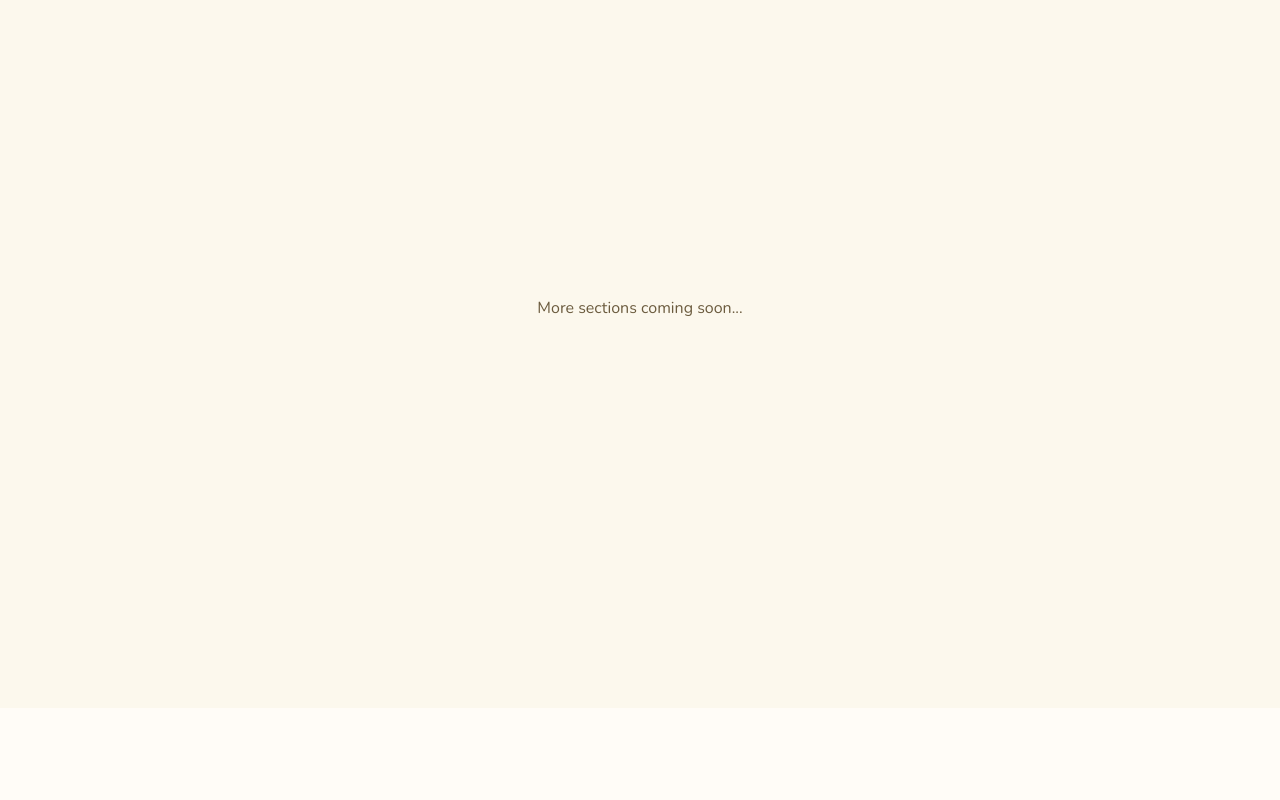
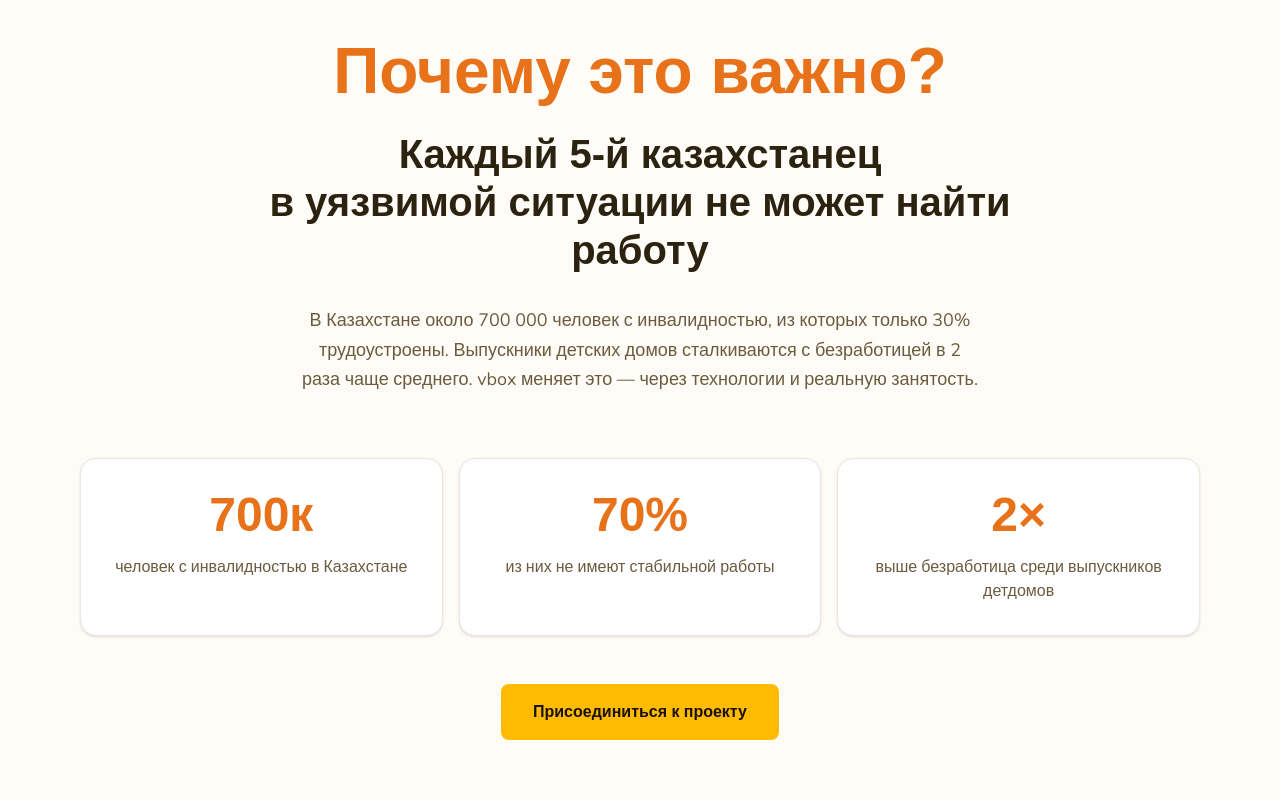
Before and after one commit to nuran-command/vbox-website, a Next.js app: page / in a window 1280 px wide. Shown: the part 1660-2460 px from the top of the page. Before the commit the page ends 2368 px from the top, so only its background shows below. Built offline with nearby package versions, Linux system fonts and the light colour scheme; a web font is replaced by a local one.

Commit message:
feat: build project impact and achievement components

```diff
--- a/app/page.tsx
+++ b/app/page.tsx
@@ -3,6 +3,8 @@
 import Navbar from "@/components/layout/Navbar";
 import Hero from "@/components/sections/Hero";
 import Mission from "@/components/sections/Mission";
+import WhyItMatters from "@/components/sections/WhyItMatters";
+import Achievements from "@/components/sections/Achievements";
 
 export default function Home() {
   return (
@@ -10,10 +12,8 @@ export default function Home() {
       <Navbar />
       <Hero />
       <Mission />
-      {/* Other sections will go here */}
-      <div className="h-screen bg-creamLight flex items-center justify-center">
-        <p className="text-brownMid font-body">More sections coming soon...</p>
-      </div>
+      <WhyItMatters />
+      <Achievements />
     </main>
   );
 }
--- a/components/layout/Navbar.tsx
+++ b/components/layout/Navbar.tsx
@@ -12,7 +12,7 @@ export default function Navbar() {
 
         {/* Logo */}
         <Link href="/" className="flex items-center">
-          <img src="/images/Group 210.png" alt="vbox logo" className="h-12 w-auto object-contain" />
+          <img src="/images/vbox_logo.png" alt="vbox logo" className="h-12 w-auto object-contain" />
         </Link>
 
         {/* Desktop Menu */}
--- /dev/null
+++ b/components/sections/Achievements.tsx
@@ -0,0 +1,84 @@
+import React from 'react';
+
+export default function Achievements() {
+  return (
+    <section className="py-[96px] md:py-[128px] bg-cream">
+      <div className="max-w-[1280px] mx-auto px-4 sm:px-8 md:px-[80px]">
+
+        <div className="grid grid-cols-1 md:grid-cols-2 gap-[64px] items-center">
+
+          {/* Left Column: Text & List */}
+          <div className="flex flex-col">
+            <div className="flex items-center gap-[16px] mb-[24px]">
+              <span className="w-[32px] h-[2px] bg-orange"></span>
+              <span className="text-orange font-body font-bold text-sm uppercase tracking-wider">Наши достижения</span>
+            </div>
+
+            <h2 className="font-display font-[700] text-[40px] md:text-[56px] lg:text-[64px] leading-[1.1] text-brown mb-[16px]">
+              Результаты, <br className="hidden md:block" /> которые говорят сами
+            </h2>
+            <p className="font-body text-brownLight text-base md:text-lg mb-[48px]">
+              Достижения которых мы достигли
+            </p>
+
+            {/* Achievements List */}
+            <div className="flex flex-col mb-[48px]">
+              <div className="border-t border-beigeStrong py-[24px] flex items-start gap-[24px]">
+                <span className="font-display font-bold text-[32px] text-orange w-[32px] leading-none">1</span>
+                <p className="font-body text-brown text-lg font-bold leading-snug">
+                  Победа в номинации Heart of Impact на People & Projects Awards 2025
+                </p>
+              </div>
+
+              <div className="border-t border-beigeStrong py-[24px] flex items-start gap-[24px]">
+                <span className="font-display font-bold text-[32px] text-orange w-[32px] leading-none">2</span>
+                <p className="font-body text-brown text-lg font-bold leading-snug">
+                  Победа в ProductBestAwards 2025 (креативный бизнес).
+                </p>
+              </div>
+
+              <div className="border-t border-beigeStrong py-[24px] flex items-start gap-[24px]">
+                <span className="font-display font-bold text-[32px] text-orange w-[32px] leading-none">3</span>
+                <p className="font-body text-brown text-lg font-bold leading-snug">
+                  Победа в конкурсе Social Startup Camp 2025 NU Impact
+                </p>
+              </div>
+
+              <div className="border-y border-beigeStrong py-[24px] flex items-start gap-[24px]">
+                <span className="font-display font-bold text-[32px] text-orange w-[32px] leading-none">4</span>
+                <p className="font-body text-brown text-lg font-bold leading-snug">
+                  Foundation для лучших социальных стартапов
+                </p>
+              </div>
+            </div>
+
+            <div>
+              <button className="px-[32px] py-[16px] bg-yellow text-espresso font-body font-bold rounded-full transition-transform hover:-translate-y-1 hover:shadow-lg">
+                Смотреть все
+              </button>
+            </div>
+          </div>
+
+          {/* Right Column: Image and Quote */}
+          <div className="relative mt-[32px] md:mt-0 px-[16px] md:px-0">
+            {/* Main Image Container */}
+            <div className="relative w-full aspect-square md:aspect-[4/5] rounded-[32px] overflow-hidden shadow-2xl">
+              {/* Replace with actual image later */}
+              <div className="w-full h-full bg-creamWarm flex items-center justify-center text-brownMid font-body">
+                Achievement Photo Placeholder
+              </div>
+            </div>
+
+            {/* Overlapping Quote Box */}
+            <div className="absolute -bottom-[24px] md:bottom-[48px] -left-[8px] md:-left-[48px] bg-yellow rounded-2xl md:rounded-[24px] px-[24px] md:px-[40px] py-[20px] md:py-[32px] shadow-xl max-w-[90%] md:max-w-[80%] z-10">
+              <p className="font-display font-[700] text-[20px] md:text-[24px] text-espresso leading-snug">
+                “Место для цитаты _______”
+              </p>
+            </div>
+          </div>
+
+        </div>
+      </div>
+    </section>
+  );
+}
--- /dev/null
+++ b/components/sections/WhyItMatters.tsx
@@ -0,0 +1,59 @@
+import React from 'react';
+
+export default function WhyItMatters() {
+  return (
+    <section className="py-[96px] md:py-[128px] bg-cream">
+      <div className="max-w-[1280px] mx-auto px-4 sm:px-8 md:px-[80px]">
+
+        {/* Header content */}
+        <div className="text-center max-w-[800px] mx-auto mb-[64px]">
+          <h2 className="font-display font-[700] text-[40px] md:text-[56px] lg:text-[64px] leading-[1.1] text-orange mb-[24px]">
+            Почему это важно?
+          </h2>
+          <h3 className="font-display font-[700] text-[24px] md:text-[32px] lg:text-[40px] leading-[1.2] text-brown mb-[32px]">
+            Каждый 5-й казахстанец <br className="hidden md:block" /> в уязвимой ситуации не может найти работу
+          </h3>
+          <p className="font-body text-brownMid text-base md:text-lg max-w-[680px] mx-auto leading-relaxed">
+            В Казахстане около 700 000 человек с инвалидностью, из которых
+            только 30% трудоустроены. Выпускники детских домов
+            сталкиваются с безработицей в 2 раза чаще среднего. vbox меняет
+            это — через технологии и реальную занятость.
+          </p>
+        </div>
+
+        {/* Stats Grid */}
+        <div className="grid grid-cols-1 md:grid-cols-3 gap-[16px] mb-[48px]">
+          {/* Using bg-white to match the design screenshot, border to match Figma outline */}
+          <div className="bg-white rounded-2xl px-8 py-8 text-center border border-beigeStrong shadow-sm">
+            <p className="font-display font-bold text-[48px] text-orange leading-none">700к</p>
+            <p className="font-body text-sm md:text-base text-brownMid mt-[16px]">
+              человек с инвалидностью в Казахстане
+            </p>
+          </div>
+
+          <div className="bg-white rounded-2xl px-8 py-8 text-center border border-beigeStrong shadow-sm">
+            <p className="font-display font-bold text-[48px] text-orange leading-none">70%</p>
+            <p className="font-body text-sm md:text-base text-brownMid mt-[16px]">
+              из них не имеют стабильной работы
+            </p>
+          </div>
+
+          <div className="bg-white rounded-2xl px-8 py-8 text-center border border-beigeStrong shadow-sm">
+            <p className="font-display font-bold text-[48px] text-orange leading-none">2×</p>
+            <p className="font-body text-sm md:text-base text-brownMid mt-[16px]">
+              выше безработица среди выпускников детдомов
+            </p>
+          </div>
+        </div>
+
+        {/* Action Button */}
+        <div className="text-center">
+          <button className="px-[32px] py-[16px] bg-yellow text-espresso font-body font-bold rounded-lg transition-transform hover:-translate-y-1 hover:shadow-lg">
+            Присоединиться к проекту
+          </button>
+        </div>
+
+      </div>
+    </section>
+  );
+}
```
Also changed, not shown: public/images/vbox_logo.png (added), 1 other file (tests, documents, lock files or other folders).
